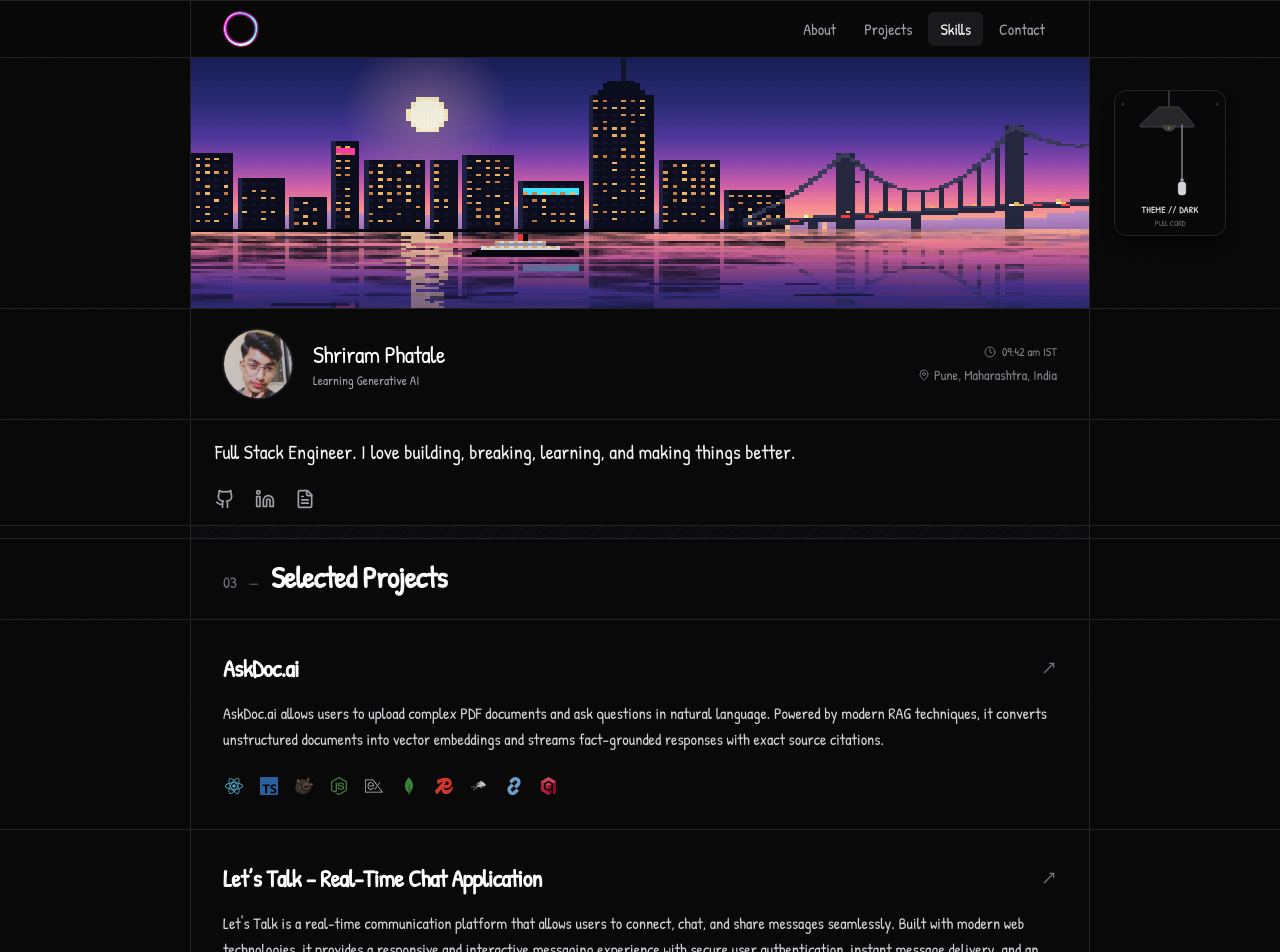
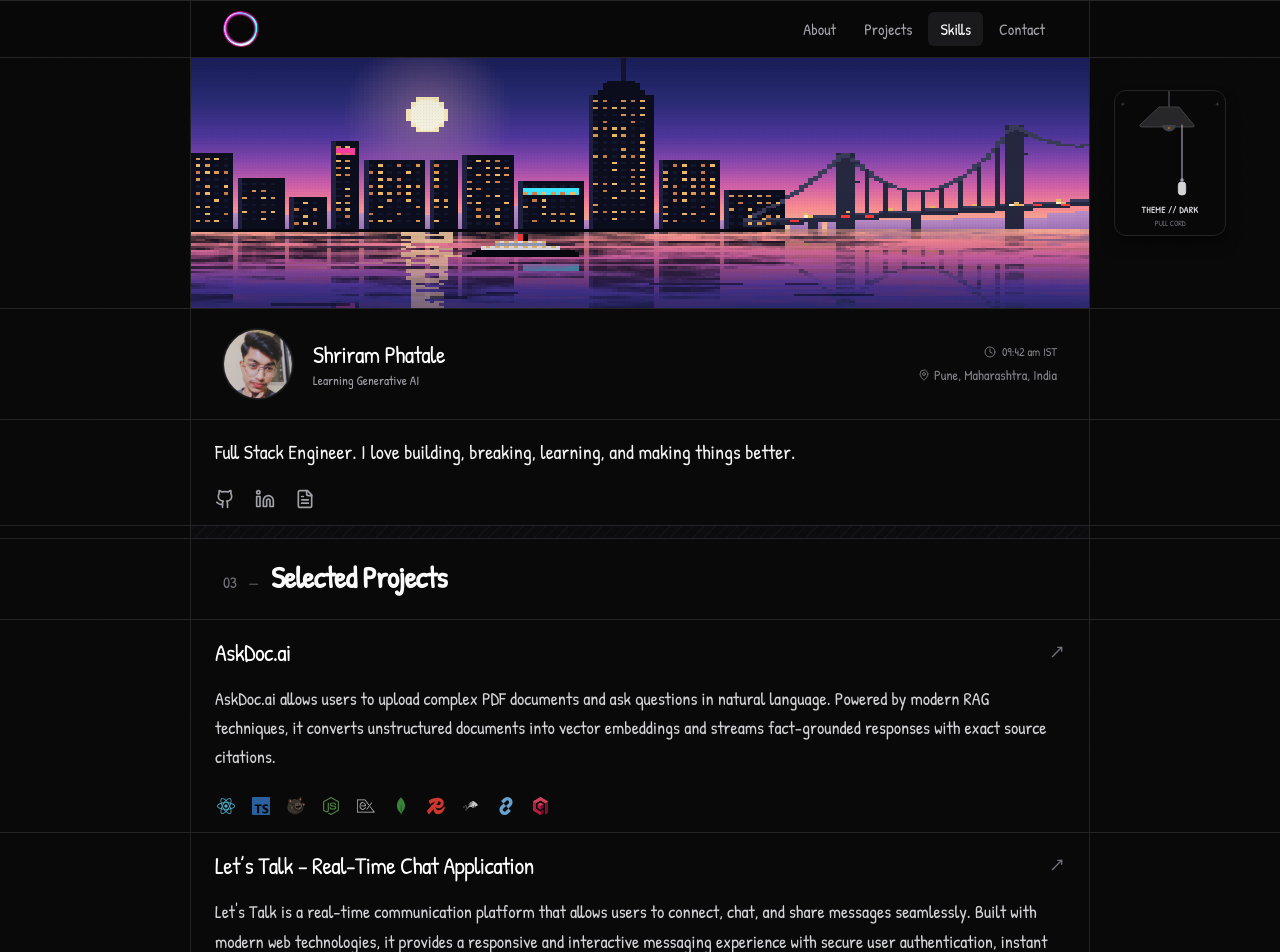
Before and after one commit to shriramphatale/my-portfolio, a React (Vite) app: page / in a window 1280 px wide. Shown: the top 952 px of the page. Built offline with nearby package versions, Linux system fonts and the light colour scheme.

Commit message:
style: refine project card spacing and description typography

```diff
--- a/src/components/ProjectItem.tsx
+++ b/src/components/ProjectItem.tsx
@@ -11,7 +11,7 @@ interface ProjectItemProps {
 export const ProjectItem: React.FC<ProjectItemProps> = ({ project, isLast = false }) => {
   const projectUrl = project.demoUrl || project.githubUrl;
 
-  const cardClassName = `group relative block max-w-[900px] mx-auto border-x border-[#242426] bg-[#090909] p-6 md:p-8 transition-colors duration-200 ${
+  const cardClassName = `group relative block max-w-[900px] mx-auto border-x border-[#242426] bg-[#090909] px-6 py-4 md:py-4 transition-colors duration-200 ${
     projectUrl
       ? 'hover:bg-[#0e0e11] has-[>a:focus-visible]:ring-1 has-[>a:focus-visible]:ring-inset has-[>a:focus-visible]:ring-[#3f3f46] cursor-pointer'
       : ''
@@ -22,7 +22,7 @@ export const ProjectItem: React.FC<ProjectItemProps> = ({ project, isLast = fals
       {/* Header: Title, Badge, Link Arrow */}
       <div className="flex items-center justify-between gap-3">
         <div className="flex items-center gap-3">
-          <h3 className="text-xl md:text-2xl font-semibold text-white tracking-tight">
+          <h3 className="text-xl md:text-2xl text-white tracking-tight">
             {project.title}
           </h3>
           {project.badge && (
@@ -41,7 +41,7 @@ export const ProjectItem: React.FC<ProjectItemProps> = ({ project, isLast = fals
       </div>
 
       {/* Tagline / Brief Description */}
-      <p className="text-sm md:text-base text-zinc-300 leading-relaxed font-normal">
+      <p className="text-[16px] md:text-[18px] text-zinc-300 leading-relaxed font-normal">
         {project.description}
       </p>
 
```
